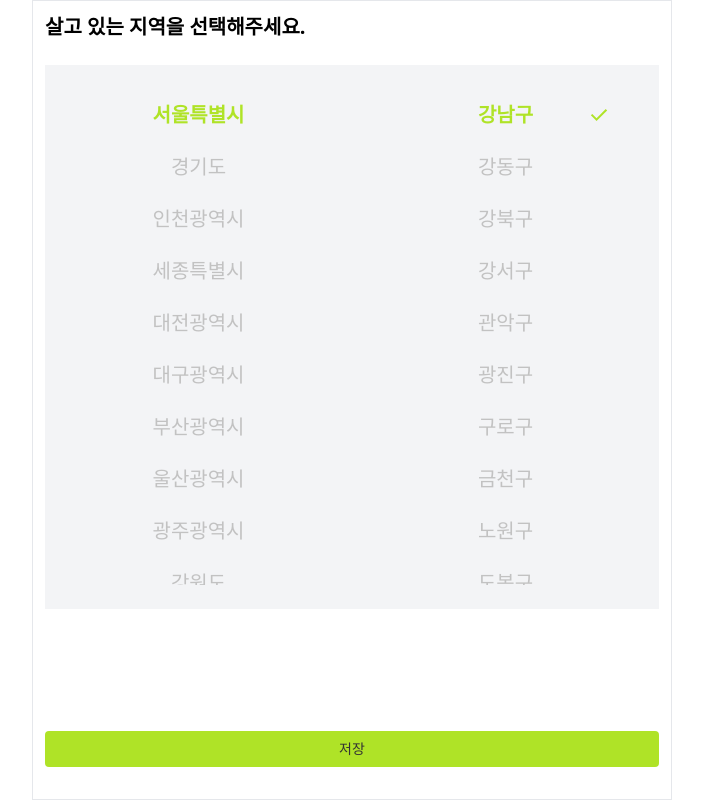
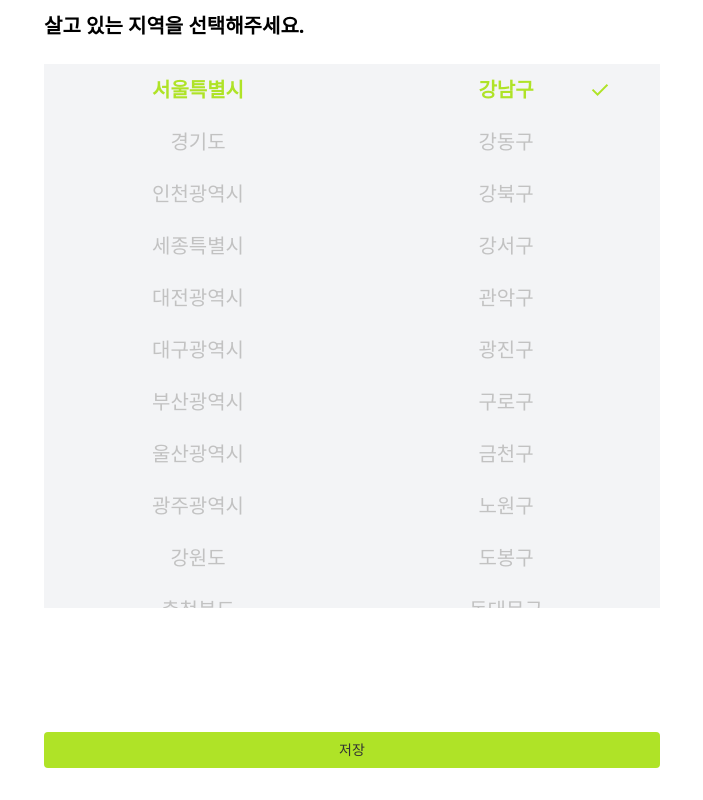
Before and after one commit to prgrms-fe-devcourse/NFE1_2_FitPlace, a React (Vite) app: page /profile/edit/location in a window 1280 px wide. Shown: the whole page, without its empty margins (288-991 px from the left). Built offline with nearby package versions, Linux system fonts and the light colour scheme.

Commit message:
feat: 작업용 보더 제거, 소개글 페이지 주소 수정

```diff
--- a/src/pages/profile/ProfileDesc.tsx
+++ b/src/pages/profile/ProfileDesc.tsx
@@ -6,7 +6,7 @@ const ProfileDesc = () => {
   const [textValue, setTextValue] = useState('')
 
   return (
-    <div className="w-140 min-h-screen bg-white p-3 border flex flex-col justify-start relative">
+    <div className="w-140 min-h-screen bg-white p-3 flex flex-col justify-start relative">
       {/* 상단 안내문구 */}
       <div className="edit__head-top">
         <p className="font-bold text-xl">소개글을 작성해주세요.</p>
--- a/src/pages/profile/ProfileEdit.tsx
+++ b/src/pages/profile/ProfileEdit.tsx
@@ -3,7 +3,7 @@ import Button from '../../components/Button';
 
 const ProfileEdit = () => {
   return (
-    <div className="w-140 min-h-screen bg-white p-3 border flex flex-col justify-center">
+    <div className="w-140 min-h-screen bg-white p-3 flex flex-col justify-center">
       {/* 프로필 수정 링크 상단 */}
       <div className='flex flex-col justify-center items-stretch gap-6'>
         {/* 닉네임 수정 */}
@@ -23,7 +23,7 @@ const ProfileEdit = () => {
         </Link>
 
         {/* 프로필 소개글 수정 */}
-        <Link to={'./description'}>
+        <Link to={'./desc'}>
           <div className='flex justify-between items-center px-3 py-2.5 border border-profileBorder rounded'>
             <p className='text-placeholder text-lg'>소개글</p>
             <img src="/src/assets/LinkIcon.svg" alt="소개글 수정하기" />
--- a/src/pages/profile/ProfileImg.tsx
+++ b/src/pages/profile/ProfileImg.tsx
@@ -2,7 +2,7 @@ import Button from "../../components/Button";
 
 const ProfileImg = () => {
   return (
-    <div className="w-140 min-h-screen bg-white p-3 border flex flex-col justify-start relative">
+    <div className="w-140 min-h-screen bg-white p-3 flex flex-col justify-start relative">
       {/* 상단 안내문구 */}
       <div className="edit__head-top">
         <p className="font-bold text-xl">프로필 사진을 등록해주세요.</p>
--- a/src/pages/profile/ProfileLocation.tsx
+++ b/src/pages/profile/ProfileLocation.tsx
@@ -16,14 +16,14 @@ const ProfileLocation = () => {
   }
 
   return (
-    <div className="w-140 min-h-screen bg-white p-3 border flex flex-col justify-start relative">
+    <div className="w-140 min-h-screen bg-white p-3 flex flex-col justify-start relative">
       {/* 상단 안내문구 */}
       <div className="edit__head-top">
         <p className="font-bold text-xl">살고 있는 지역을 선택해주세요.</p>
       </div>
 
       {/* 하단 입력 영역 */}
-      <div className="edit__head-btm mt-6 h-[calc(68vh)] bg-gray-100 py-6">
+      <div className="edit__head-btm mt-6 h-[calc(68vh)] bg-gray-100">
         <ul className="flex justify-center items-start h-full">
           {/* 광역시, 도 선택 */}
           <li className="w-full text-center text-xl text-locationColor h-full overflow-scroll" style={{scrollbarWidth: "none"}}>
--- a/src/pages/profile/ProfileNickname.tsx
+++ b/src/pages/profile/ProfileNickname.tsx
@@ -2,7 +2,7 @@ import Button from "../../components/Button";
 
 const ProfileNickname = () => {
   return (
-    <div className="w-140 min-h-screen bg-white p-3 border flex flex-col justify-start relative">
+    <div className="w-140 min-h-screen bg-white p-3 flex flex-col justify-start relative">
       {/* 상단 안내문구 */}
       <div className="edit__head-top">
         <p className="font-bold text-xl">닉네임을 입력해주세요.</p>
--- a/src/pages/profile/ProfileTemplate.tsx
+++ b/src/pages/profile/ProfileTemplate.tsx
@@ -2,7 +2,7 @@ import ProfileWrap from "../../components/ProfileWrap";
 
 const ProfileTemplate = () => {
   return (
-    <div className="w-140 min-h-screen bg-white p-3 border">
+    <div className="w-140 min-h-screen bg-white p-3">
       <div className="flex flex-col justify-center items-stretch">
         {/* 프로필 상단 정보 영역 */}
         <div className="flex flex-col justify-center items-stretch text-center pt-8 pb-6 bg-gray-100 hover:bg-gray-200 rounded-lg drop-shadow">
```
